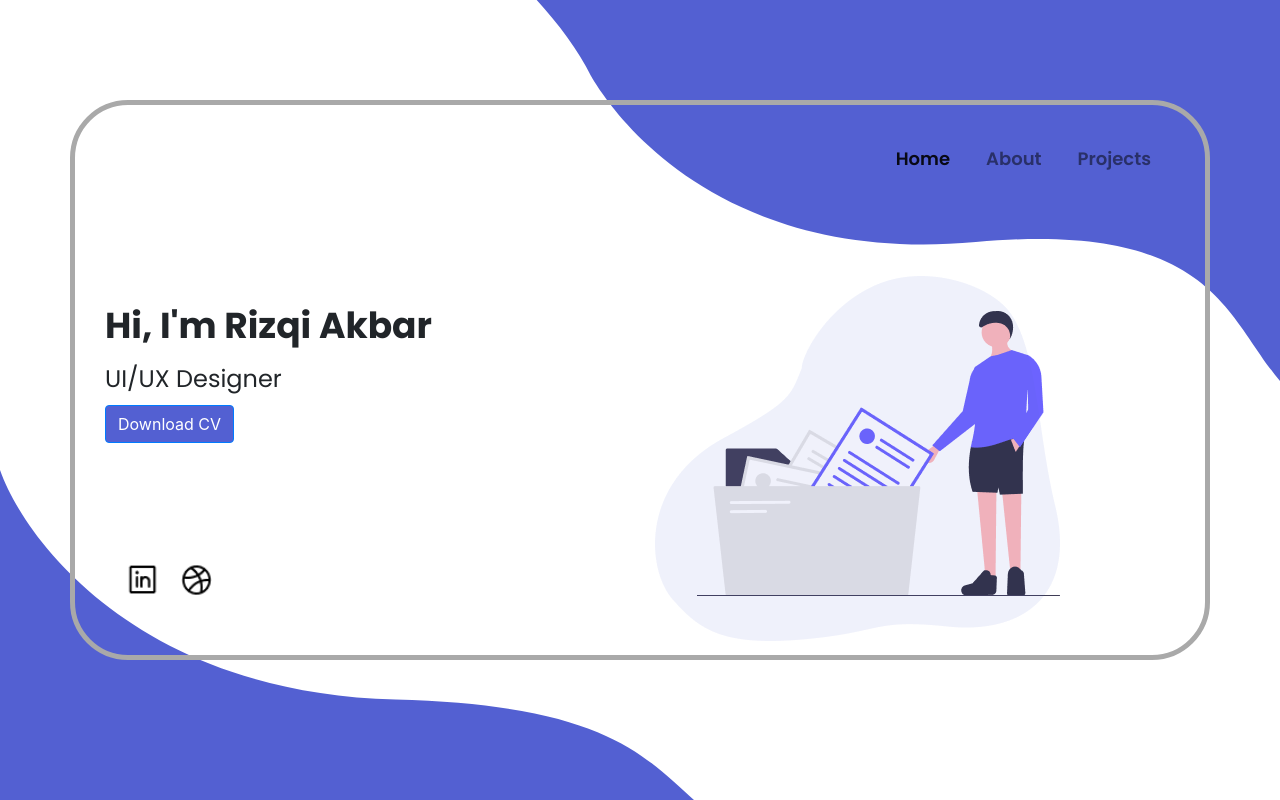
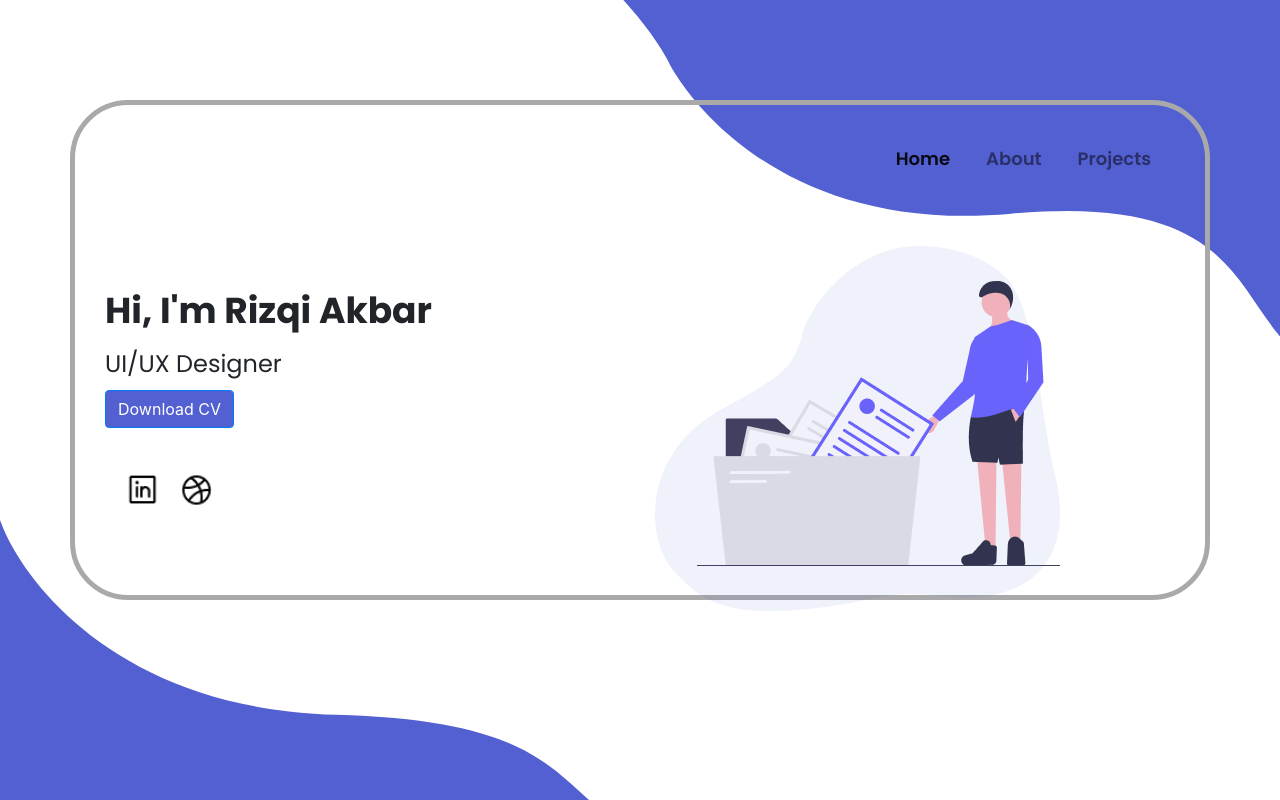
Before and after one commit to akbarchives/akbarchives.github.io, a plain HTML site: page index.html in a window 1280 px wide. Drawn offline with Linux system fonts and the light colour scheme.

Commit message:
menyesuaikan size

```diff
--- a/style.css
+++ b/css/style.css
@@ -17,19 +17,21 @@ body nav a {
     top: 0px;
     right: 0px;
     z-index: -10;
+    height: 400px;
 }
 .bg-bottom {
     position: absolute;
     bottom: 0px;
     left: 0px;
     z-index: -10;
+    height: 280px;
 }
 
 .container-primary{
     margin-top: 100px;
     border: 5px solid #A9A9A9;
     border-radius: 58px;
-    height: 560px;
+    height: 500px;
 }
 
 .typography h1{
@@ -55,7 +57,7 @@ body nav a {
 }
 
 .hero{
-    margin-top: 80px;
+    margin-top: 50px;
 }
 
 .btn-primary{
@@ -66,7 +68,7 @@ body nav a {
 }
 
 .link-socmed{
-    margin-top: -80px;
+    margin-top: -140px;
 }
 
 .logo{
--- a/index.html
+++ b/index.html
@@ -5,7 +5,7 @@
     <meta http-equiv="X-UA-Compatible" content="IE=edge">
     <meta name="viewport" content="width=device-width, initial-scale=1.0">
     <link rel="stylesheet" href="css/bootstrap.css">
-    <link rel="stylesheet" href="style.css">
+    <link rel="stylesheet" href="css/style.css">
 
     <!-- font poppins -->
     <link rel="preconnect" href="https://fonts.gstatic.com">
```
